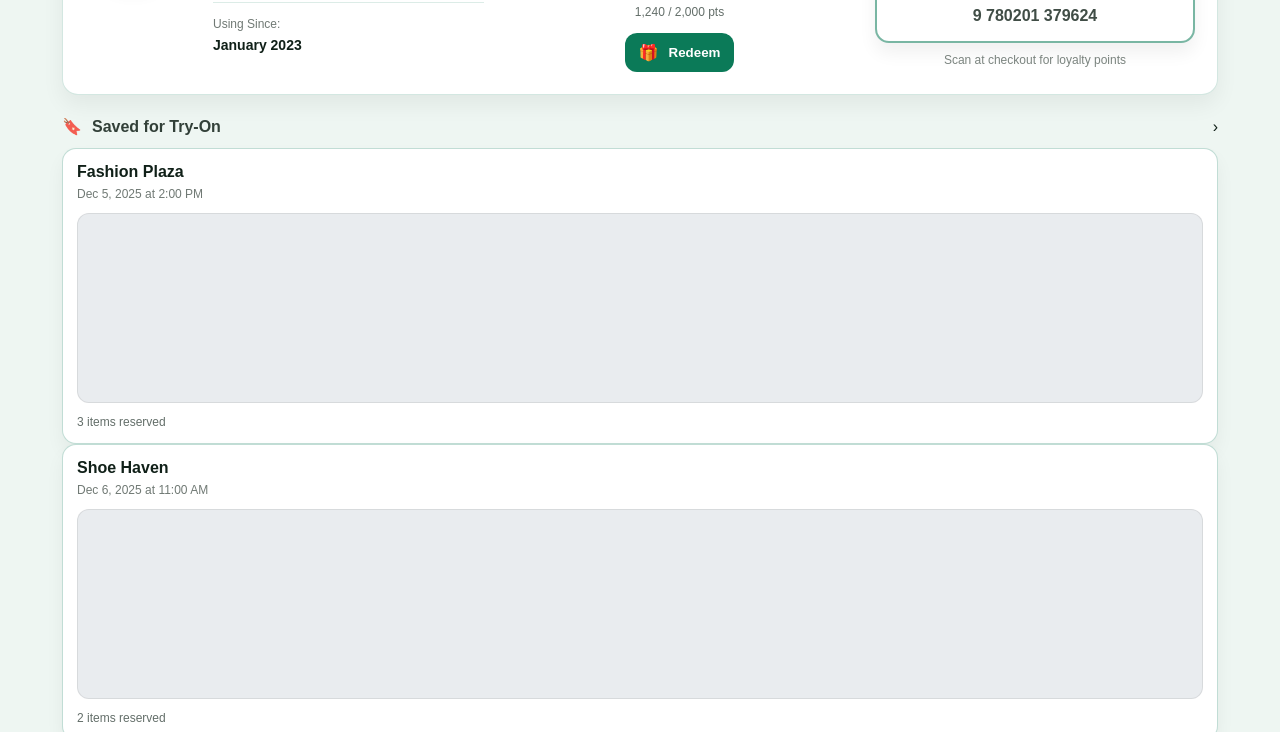
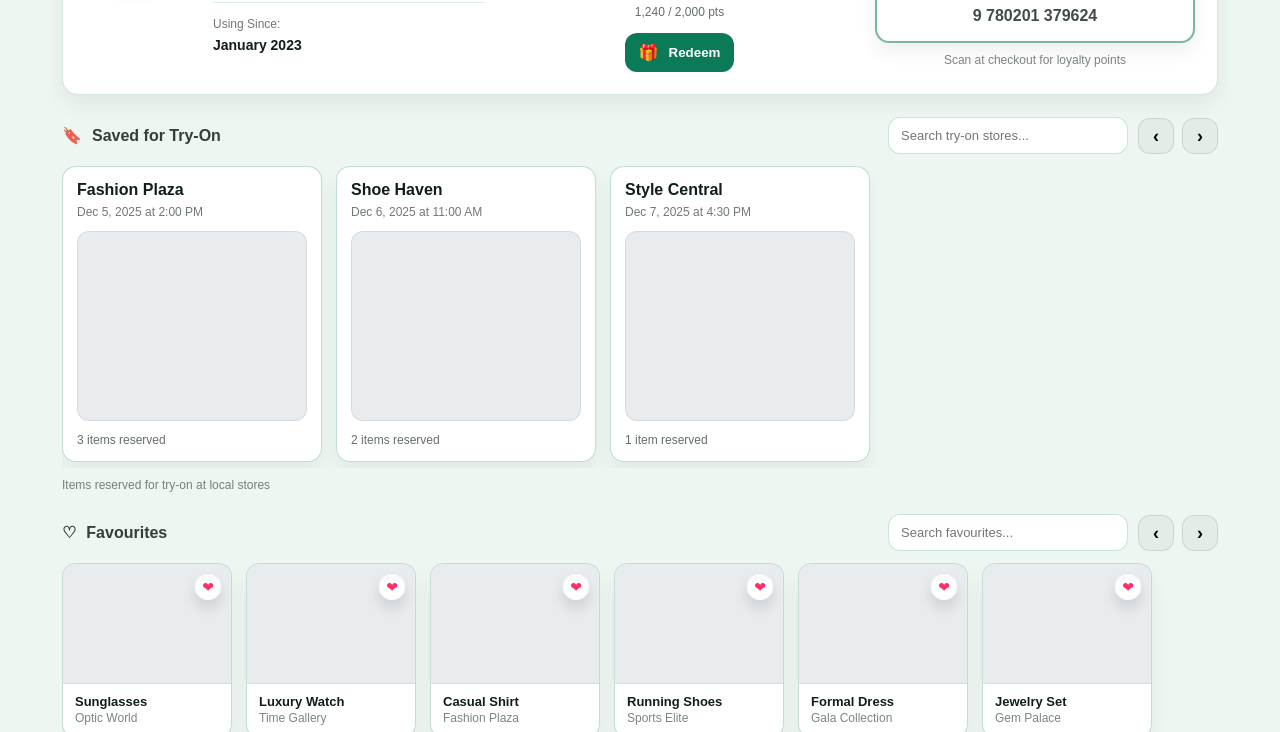
Before and after one commit to Heetpatel219/Grazers, a website: page public/userprofile.html in a window 1280 px wide. Shown: the part 220-952 px from the top of the page. Drawn offline with Linux system fonts and the light colour scheme.

Commit message:
Update userprofile.html (Carousel search feature: Saved for Try-On + Favourites)

```diff
--- a/public/userprofile.html
+++ b/public/userprofile.html
@@ -21,11 +21,10 @@
     <!-- Main Profile Card -->
     <section class="profileCard">
 
-      <!-- Avatar + user info -->
+      <!-- Profile left -->
       <div class="profileLeft">
-        <div class="avatarCircle">
-          <div class="avatarIcon"></div>
-        </div>
+        <!-- Simple circle only (no avatar icon) -->
+        <div class="avatarCircle"></div>
 
         <div class="infoBlock">
           <div class="infoLabel">Name</div>
@@ -67,113 +66,144 @@
         </div>
         <div class="barcodeHint">Scan at checkout for loyalty points</div>
       </div>
+
     </section>
 
-    <!-- Saved for Try-On -->
-    <section class="sectionBlock">
+    <!-- Saved for Try-On (Carousel + Search) -->
+    <section class="sectionBlock" id="tryOnSection">
       <div class="sectionHeader">
         <div class="sectionTitle">
           <span class="bookmarkIcon">🔖</span>
           Saved for Try-On
         </div>
-        <div class="sectionChevron">›</div>
+
+        <div class="sectionHeaderRight">
+          <input
+            id="tryOnSearch"
+            class="sectionSearchInput"
+            type="text"
+            placeholder="Search try-on stores..."
+            autocomplete="off"
+          />
+
+          <div class="carouselControls">
+            <button class="carBtn" id="tryOnPrev" type="button">‹</button>
+            <button class="carBtn" id="tryOnNext" type="button">›</button>
+          </div>
+        </div>
       </div>
 
-      <div class="tryOnGrid">
-        <div class="tryCard">
+      <div class="carousel">
+        <div class="carouselTrack" id="tryOnTrack">
+
+          <div class="tryCard carouselItem" data-search="fashion plaza dec 5 2025 2:00 pm">
             <div class="tryTop">
               <div class="tryStore">Fashion Plaza</div>
               <div class="tryTime">Dec 5, 2025 at 2:00 PM</div>
             </div>
-
-          <div class="tryImg imgRack"></div>
-
+            <div class="tryImg"></div>
             <div class="tryBottom">3 items reserved</div>
           </div>
 
-        <div class="tryCard">
+          <div class="tryCard carouselItem" data-search="shoe haven dec 6 2025 11:00 am">
             <div class="tryTop">
               <div class="tryStore">Shoe Haven</div>
               <div class="tryTime">Dec 6, 2025 at 11:00 AM</div>
             </div>
-
-          <div class="tryImg imgShoes"></div>
-
+            <div class="tryImg"></div>
             <div class="tryBottom">2 items reserved</div>
           </div>
 
-        <div class="tryCard">
+          <div class="tryCard carouselItem" data-search="style central dec 7 2025 4:30 pm">
             <div class="tryTop">
               <div class="tryStore">Style Central</div>
               <div class="tryTime">Dec 7, 2025 at 4:30 PM</div>
             </div>
+            <div class="tryImg"></div>
+            <div class="tryBottom">1 item reserved</div>
+          </div>
 
-          <div class="tryImg imgDress"></div>
-
-          <div class="tryBottom">1 item reserved</div>
         </div>
       </div>
 
       <div class="sectionNote">Items reserved for try-on at local stores</div>
     </section>
 
-    <!-- Favourites -->
-    <section class="sectionBlock">
+    <!-- Favourites (Carousel + Search) -->
+    <section class="sectionBlock" id="favoritesSection">
       <div class="sectionHeader">
         <div class="sectionTitle">
           <span class="heartOutline">♡</span>
           Favourites
         </div>
-        <div class="sectionChevron">›</div>
+
+        <div class="sectionHeaderRight">
+          <input
+            id="favoritesSearch"
+            class="sectionSearchInput"
+            type="text"
+            placeholder="Search favourites..."
+            autocomplete="off"
+          />
+
+          <div class="carouselControls">
+            <button class="carBtn" id="favPrev" type="button">‹</button>
+            <button class="carBtn" id="favNext" type="button">›</button>
+          </div>
+        </div>
       </div>
 
-      <div class="favouritesRow">
-        <div class="favCard">
-          <div class="favImg imgSunglasses">
+      <div class="carousel">
+        <div class="carouselTrack" id="favoritesTrack">
+
+          <div class="favCard carouselItem" data-search="sunglasses optic world">
+            <div class="favImg">
               <div class="favHeart">❤</div>
             </div>
             <div class="favName">Sunglasses</div>
             <div class="favStore">Optic World</div>
           </div>
 
-        <div class="favCard">
-          <div class="favImg imgWatch">
+          <div class="favCard carouselItem" data-search="luxury watch time gallery">
+            <div class="favImg">
               <div class="favHeart">❤</div>
             </div>
             <div class="favName">Luxury Watch</div>
             <div class="favStore">Time Gallery</div>
           </div>
 
-        <div class="favCard">
-          <div class="favImg imgShirt">
+          <div class="favCard carouselItem" data-search="casual shirt fashion plaza">
+            <div class="favImg">
               <div class="favHeart">❤</div>
             </div>
             <div class="favName">Casual Shirt</div>
             <div class="favStore">Fashion Plaza</div>
           </div>
 
-        <div class="favCard">
-          <div class="favImg imgRunningShoes">
+          <div class="favCard carouselItem" data-search="running shoes sports elite">
+            <div class="favImg">
               <div class="favHeart">❤</div>
             </div>
             <div class="favName">Running Shoes</div>
             <div class="favStore">Sports Elite</div>
           </div>
 
-        <div class="favCard">
-          <div class="favImg imgFormal">
+          <div class="favCard carouselItem" data-search="formal dress gala collection">
+            <div class="favImg">
               <div class="favHeart">❤</div>
             </div>
             <div class="favName">Formal Dress</div>
             <div class="favStore">Gala Collection</div>
           </div>
 
-        <div class="favCard">
-          <div class="favImg imgJewelrySet">
+          <div class="favCard carouselItem" data-search="jewelry set gem palace">
+            <div class="favImg">
               <div class="favHeart">❤</div>
             </div>
             <div class="favName">Jewelry Set</div>
             <div class="favStore">Gem Palace</div>
+          </div>
+
         </div>
       </div>
 
@@ -198,5 +228,57 @@
 
   </main>
 
+  <script>
+    function setupCarouselSearch({ trackId, inputId, prevId, nextId }) {
+      const track = document.getElementById(trackId);
+      const input = document.getElementById(inputId);
+      const prev = document.getElementById(prevId);
+      const next = document.getElementById(nextId);
+
+      if (!track || !input || !prev || !next) return;
+
+      function getScrollAmount() {
+        const firstVisible = Array.from(track.children).find(el => !el.classList.contains('isHidden'));
+        if (!firstVisible) return 250;
+        const gap = 14;
+        return firstVisible.getBoundingClientRect().width + gap;
+      }
+
+      prev.addEventListener('click', () => {
+        track.scrollBy({ left: -getScrollAmount(), behavior: 'smooth' });
+      });
+
+      next.addEventListener('click', () => {
+        track.scrollBy({ left: getScrollAmount(), behavior: 'smooth' });
+      });
+
+      input.addEventListener('input', () => {
+        const q = input.value.trim().toLowerCase();
+
+        Array.from(track.children).forEach(card => {
+          const hay = (card.getAttribute('data-search') || '').toLowerCase();
+          const match = hay.includes(q);
+          card.classList.toggle('isHidden', q.length > 0 && !match);
+        });
+
+        track.scrollTo({ left: 0, behavior: 'smooth' });
+      });
+    }
+
+    setupCarouselSearch({
+      trackId: 'tryOnTrack',
+      inputId: 'tryOnSearch',
+      prevId: 'tryOnPrev',
+      nextId: 'tryOnNext'
+    });
+
+    setupCarouselSearch({
+      trackId: 'favoritesTrack',
+      inputId: 'favoritesSearch',
+      prevId: 'favPrev',
+      nextId: 'favNext'
+    });
+  </script>
+
 </body>
 </html>
```
Lines whose indentation alone changed are shown as unchanged.
